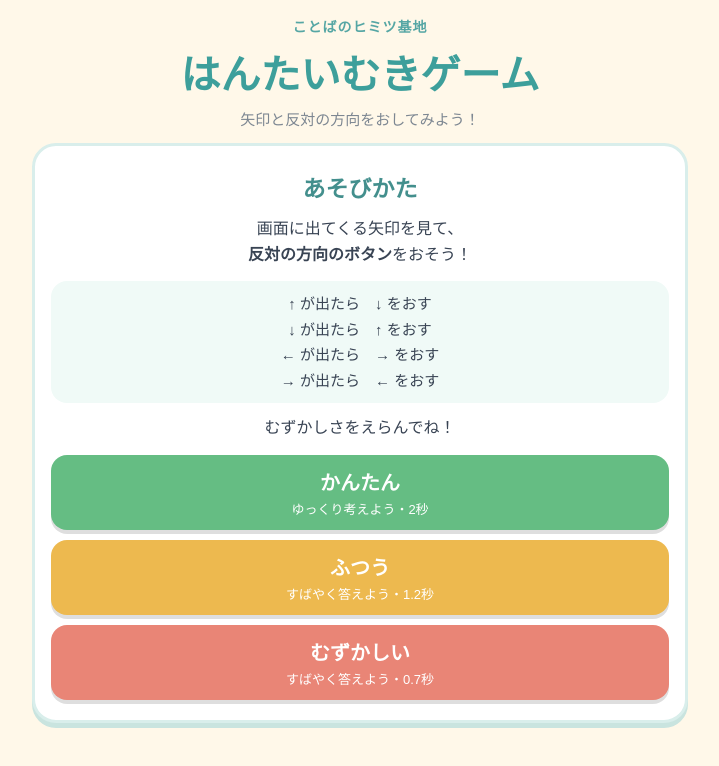
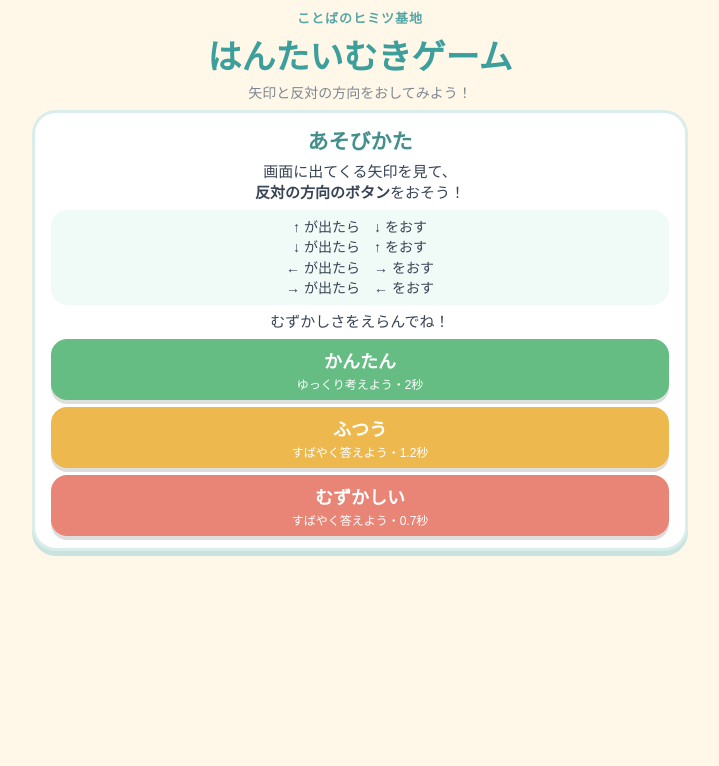
Before and after one commit to kotobakichi/kotoba-himitsu-kichi, a plain HTML site: page game3.html in a window 1280 px wide. Shown: the whole page, without its empty margins (280-999 px from the left). Drawn offline with Linux system fonts and the light colour scheme.

Commit message:
Update game3.html

```diff
--- a/game3.html
+++ b/game3.html
@@ -564,6 +564,69 @@ h2 {
     max-width:250px;
   }
 }
+
+
+/* タブレット・PC：開始画面を画面内に収める */
+@media (min-width:601px) and (max-height:1000px) {
+  .container {
+    padding:8px 12px;
+  }
+
+  header {
+    margin:0 0 8px;
+  }
+
+  .site-name {
+    font-size:13px;
+  }
+
+  h1 {
+    font-size:clamp(25px,4vw,34px);
+    margin:3px 0;
+  }
+
+  .subtitle {
+    font-size:14px;
+  }
+
+  .panel {
+    padding:12px 16px;
+  }
+
+  #startScreen h2 {
+    font-size:21px;
+    margin:0 0 6px;
+  }
+
+  #startScreen .description {
+    font-size:15px;
+    line-height:1.4;
+    margin:5px 0 7px;
+  }
+
+  #startScreen .rule-box {
+    font-size:14px;
+    line-height:1.45;
+    padding:7px;
+    margin:6px 0;
+  }
+
+  #startScreen .level-list {
+    gap:7px;
+    margin-top:7px;
+  }
+
+  #startScreen .level-button {
+    padding:8px 10px;
+    font-size:18px;
+  }
+
+  #startScreen .level-note {
+    font-size:12px;
+    margin-top:2px;
+  }
+}
+
 </style>
 </head>
 
```
